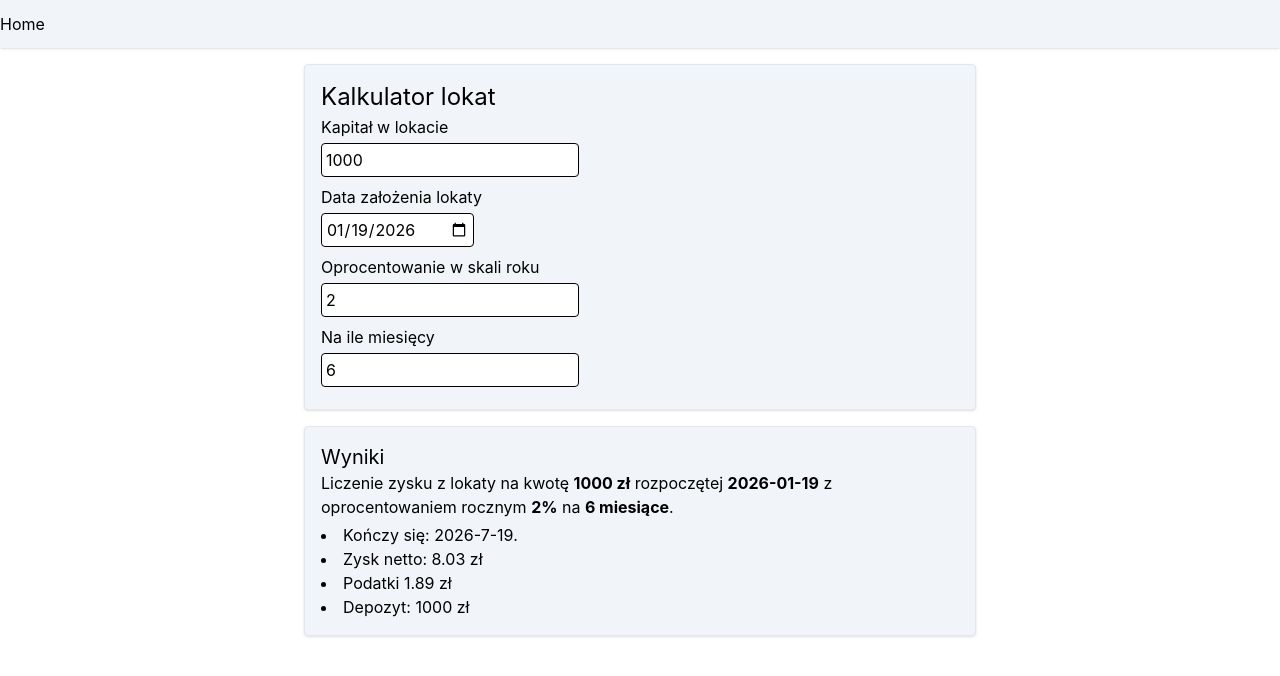
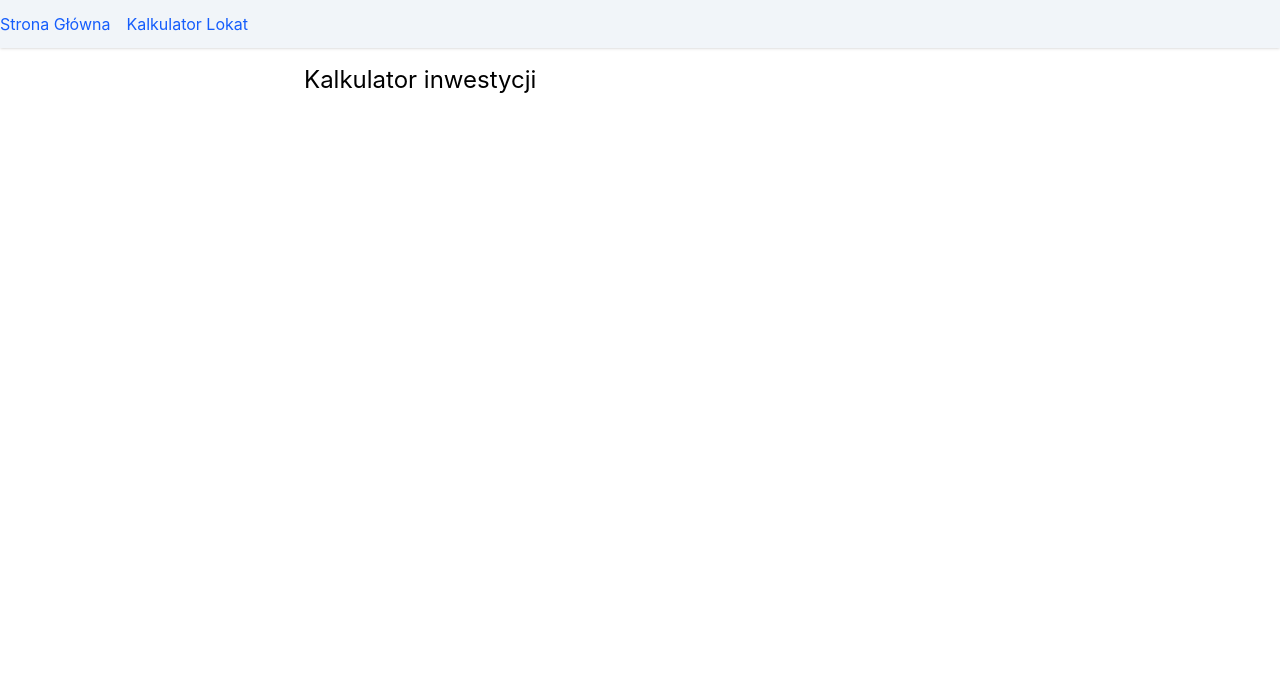
Before and after one commit to kolaczyn/investment-calculator, a Vue app: page / in a window 1280 px wide. Shown: the top 676 px of the page. Built offline with nearby package versions, Linux system fonts and the light colour scheme; the HTML template or start-up script is replaced by a standard one.

Commit message:
add home page

```diff
--- a/src/components/app-header/AppHeader.vue
+++ b/src/components/app-header/AppHeader.vue
@@ -1,8 +1,9 @@
 <template>
     <header class="bg-slate-100 py-3 shadow">
         <div class="container mx-auto">
-            <nav>
-                <RouterLink to="/">Home</RouterLink>
+            <nav class="flex gap-4">
+                <RouterLink class="text-blue-600 hover:underline" to="/">Strona Główna</RouterLink>
+                <RouterLink class="text-blue-600 hover:underline" to="/kalkulator/lokata">Kalkulator Lokat</RouterLink>
             </nav>
         </div>
     </header>
--- a/src/components/deposit/DepositCalculator.vue
+++ b/src/components/deposit/DepositCalculator.vue
@@ -5,6 +5,7 @@ import { getDepositEndDate } from './utils/getDepositEndDate';
 import { getDepositGains } from './utils/getDepositGains';
 import AppInput from '../app-input/AppInput.vue';
 import Card from '../card/Card.vue';
+import Container from '@/shared/components/Container.vue';
 
 const amount = ref(1000)
 const startDate = ref("2026-01-19")
@@ -22,7 +23,8 @@ const amountAfterEnd = computed(() => getDepositGains({
 </script>
 
 <template>
-    <div class="grid gap-4 max-w-2xl mx-auto">
+    <Container>
+        <main class="grid gap-4">
             <Card class="grid gap-0.5">
                 <h1 class="text-2xl">Kalkulator lokat</h1>
                 <AppInput label="Kapitał w lokacie" id="amount" type="number" v-model.number="amount" />
@@ -33,7 +35,7 @@ const amountAfterEnd = computed(() => getDepositGains({
             </Card>
 
             <Card>
-            <h1 class="text-xl">Wyniki</h1>
+                <h2 class="text-xl">Wyniki</h2>
                 <p class="mb-1">
                     Liczenie zysku z lokaty na kwotę <b>{{ amount }} zł</b> rozpoczętej <b>{{ startDate }}</b> z
                     oprocentowaniem
@@ -49,5 +51,6 @@ const amountAfterEnd = computed(() => getDepositGains({
                     <li>Depozyt: {{ amount }} zł</li>
                 </ul>
             </Card>
-    </div>
+        </main>
+    </Container>
 </template>
--- a/src/components/deposit/DepositCalculatorView.vue
+++ /dev/null
@@ -1,9 +0,0 @@
-<script setup lang="ts">
-import DepositCalculator from './DepositCalculator.vue';
-</script>
-
-<template>
-    <main>
-        <DepositCalculator />
-    </main>
-</template>
--- /dev/null
+++ b/src/components/home/HomeView.vue
@@ -0,0 +1,12 @@
+<script setup lang="ts">
+import Container from '@/shared/components/Container.vue';
+
+</script>
+
+<template>
+    <main>
+        <Container>
+            <h1 class="text-2xl">Kalkulator inwestycji</h1>
+        </Container>
+    </main>
+</template>
--- a/src/router/index.ts
+++ b/src/router/index.ts
@@ -1,13 +1,19 @@
 import { createRouter, createWebHistory } from "vue-router";
-import DepositCalculatorVue from "@/components/deposit/DepositCalculatorView.vue";
+import HomeView from "@/components/home/HomeView.vue";
+import DepositCalculator from "@/components/deposit/DepositCalculator.vue";
 
 const router = createRouter({
   history: createWebHistory(import.meta.env.BASE_URL),
   routes: [
     {
       path: "/",
-      name: "index",
-      component: DepositCalculatorVue,
+      name: "home-page",
+      component: HomeView,
+    },
+    {
+      path: "/kalkulator/lokata",
+      name: "deposit-calculator",
+      component: DepositCalculator,
     },
   ],
 });
--- /dev/null
+++ b/src/shared/components/Container.vue
@@ -0,0 +1,13 @@
+<script setup lang="ts">
+const props = defineProps({
+    class: {
+        type: String,
+        default: ''
+    }
+})
+</script>
+<template>
+    <section :class="['max-w-2xl mx-auto', props.class]">
+        <slot></slot>
+    </section>
+</template>
```
Lines whose indentation alone changed are shown as unchanged.
